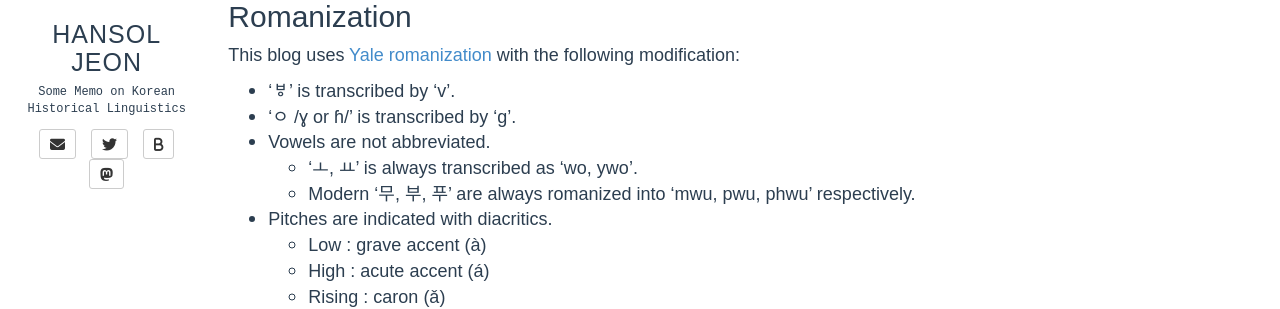
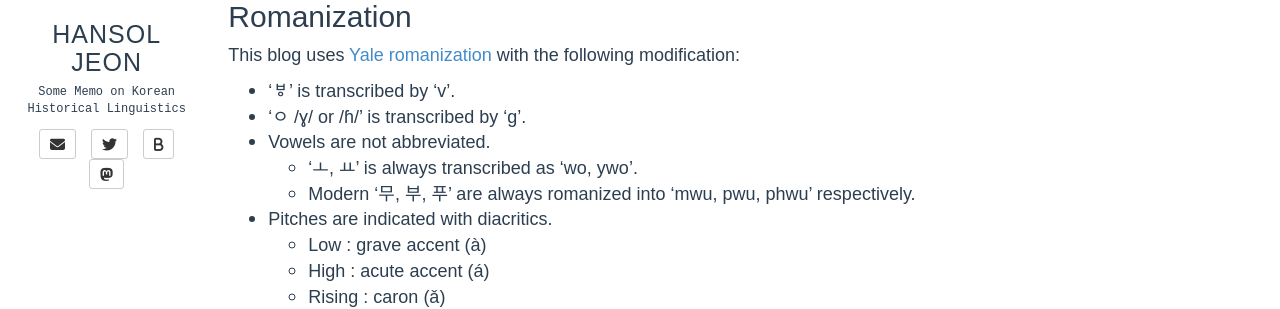
Before and after one commit to hansoljeon95/hansoljeon95.github.io, a Jekyll site: the page built from index.md, in a window 1280 px wide and 952 px high. Shown: the part 248-557 px from the top of the window. Built offline with Jekyll 4.4.1, drawn with Linux system fonts in a browser that asks for light colours; some web fonts are replaced.

```diff
--- a/index.md
+++ b/index.md
@@ -11,7 +11,7 @@ Here is my [curriculum vitae](https://hansoljeon95.github.io/cv_eng).
 ## Romanization
 This blog uses [Yale romanization](https://en.wikipedia.org/wiki/Yale_romanization_of_Korean) with the following modification:
 - 'ㅸ' is transcribed by 'v'.
-- 'ㅇ /ɣ or ɦ/' is transcribed by 'g'.
+- 'ㅇ /ɣ/ or /ɦ/' is transcribed by 'g'.
 - Vowels are not abbreviated.
     - 'ㅗ, ㅛ' is always transcribed as 'wo, ywo'.
     - Modern '무, 부, 푸' are always romanized into 'mwu, pwu, phwu' respectively.
```
Also changed, not shown: cv_eng.md (line endings or trailing spaces).
